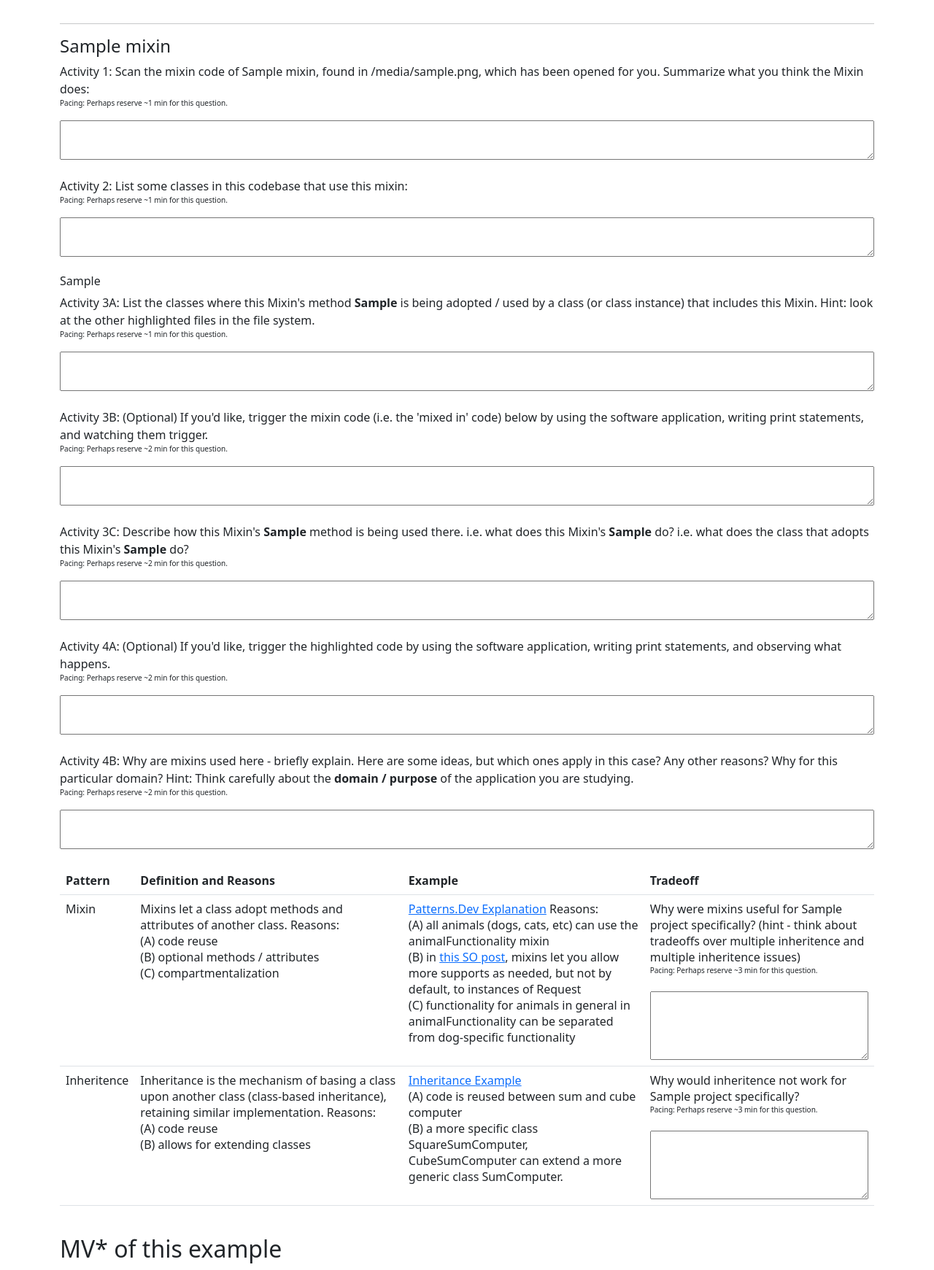
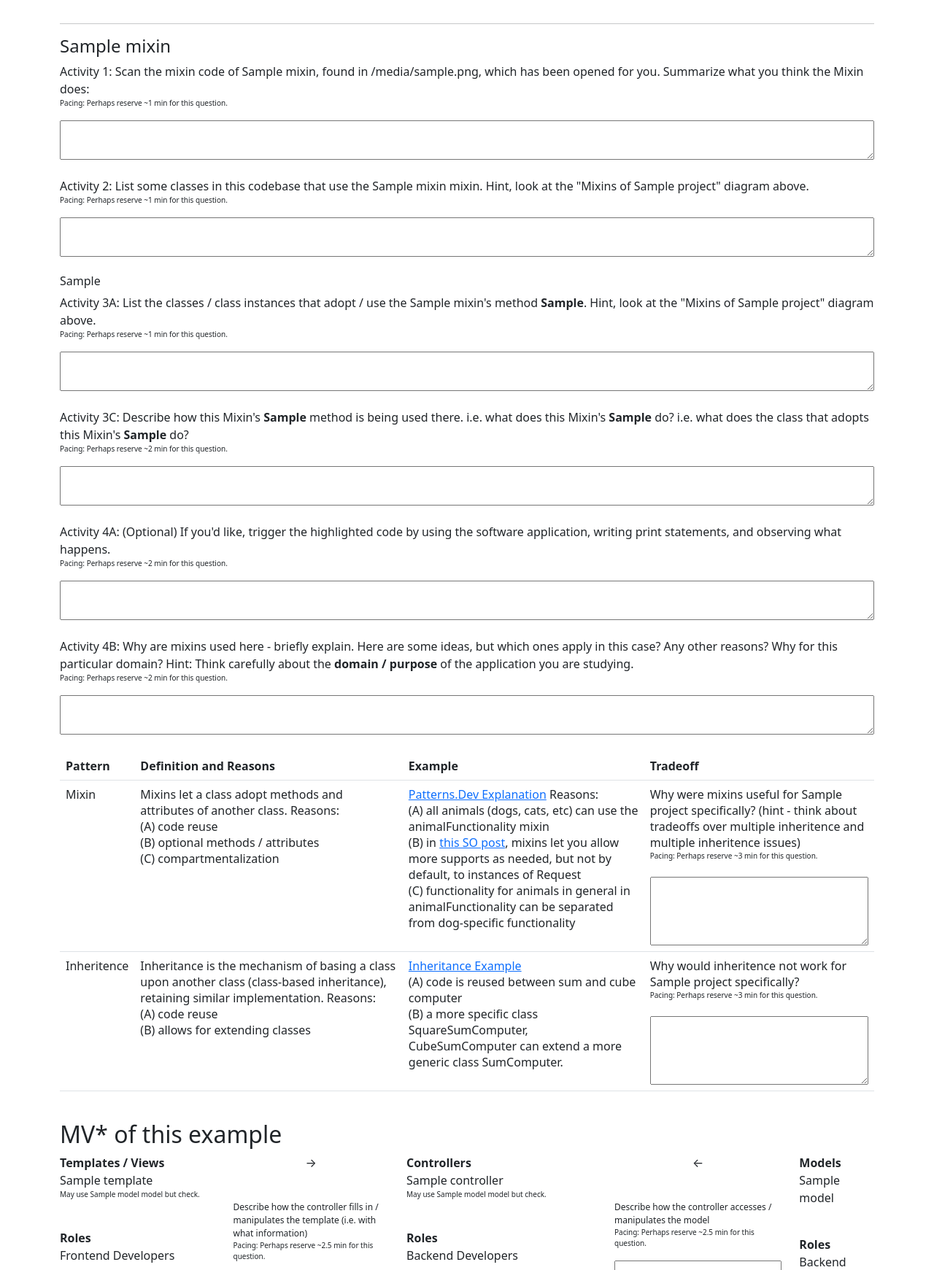
Before and after one commit to ld-rale/rale-modules, a Django app: template raleweb/templates/ralemodules/exercises.html in a window 1280 px wide. Shown: the part 2581-4322 px from the top of the page at 73% size. Run offline with Django 3.2, Linux system fonts and the light colour scheme; the template is opened without the code that fills it: most values are stand-ins (such as "Sample title", 1, 10 or a date in 2020).

Commit message:
made some progress customizing the tutorial

```diff
--- a/raleweb/templates/ralemodules/exercises.html
+++ b/raleweb/templates/ralemodules/exercises.html
@@ -178,20 +178,15 @@
                             </p>
                             <textarea rows="2" style="width: 100%; max-width: 100%;"></textarea>
                             <br><br>
-                            <p id="mixin-{{mixin}}-a2">Activity 2: List some classes in this codebase that use this mixin:
+                            <p id="mixin-{{mixin}}-a2">Activity 2: List some classes in this codebase that use the {{mixin}} mixin. Hint, look at the "Mixins of {{ dp.project }}" diagram above.
                                 <br><span style="font-size: 10px;">Pacing: Perhaps reserve ~1 min for this question.</span>
                             </p>
                             <textarea rows="2" style="width: 100%; max-width: 100%;"></textarea>
                             <br><br>
                             {% for prop_method in details.prop_methods%}
                                 <h6 id="mixin-{{mixin}}-{{prop_method}}-3a">{{prop_method}}</h6>
-                                <p>Activity 3A: List the classes where this Mixin's method <b>{{prop_method}}</b> is being adopted / used by a class (or class instance) that includes this Mixin. Hint: look at the other highlighted files in the file system.
+                                <p>Activity 3A: List the classes / class instances that adopt / use the {{mixin}}'s method <b>{{prop_method}}</b>. Hint, look at the "Mixins of {{ dp.project }}" diagram above.
                                     <br><span style="font-size: 10px;">Pacing: Perhaps reserve ~1 min for this question.</span>
-                                </p>
-                                <textarea rows="2" style="width: 100%; max-width: 100%;"></textarea>
-                                <br><br>
-                                <p id="mixin-{{mixin}}-{{prop_method}}-3b">Activity 3B: (Optional) If you'd like, trigger the mixin code (i.e. the 'mixed in' code) below by using the software application, writing print statements, and watching them trigger.
-                                    <br><span style="font-size: 10px;">Pacing: Perhaps reserve ~2 min for this question.</span>
                                 </p>
                                 <textarea rows="2" style="width: 100%; max-width: 100%;"></textarea>
                                 <br><br>
```
